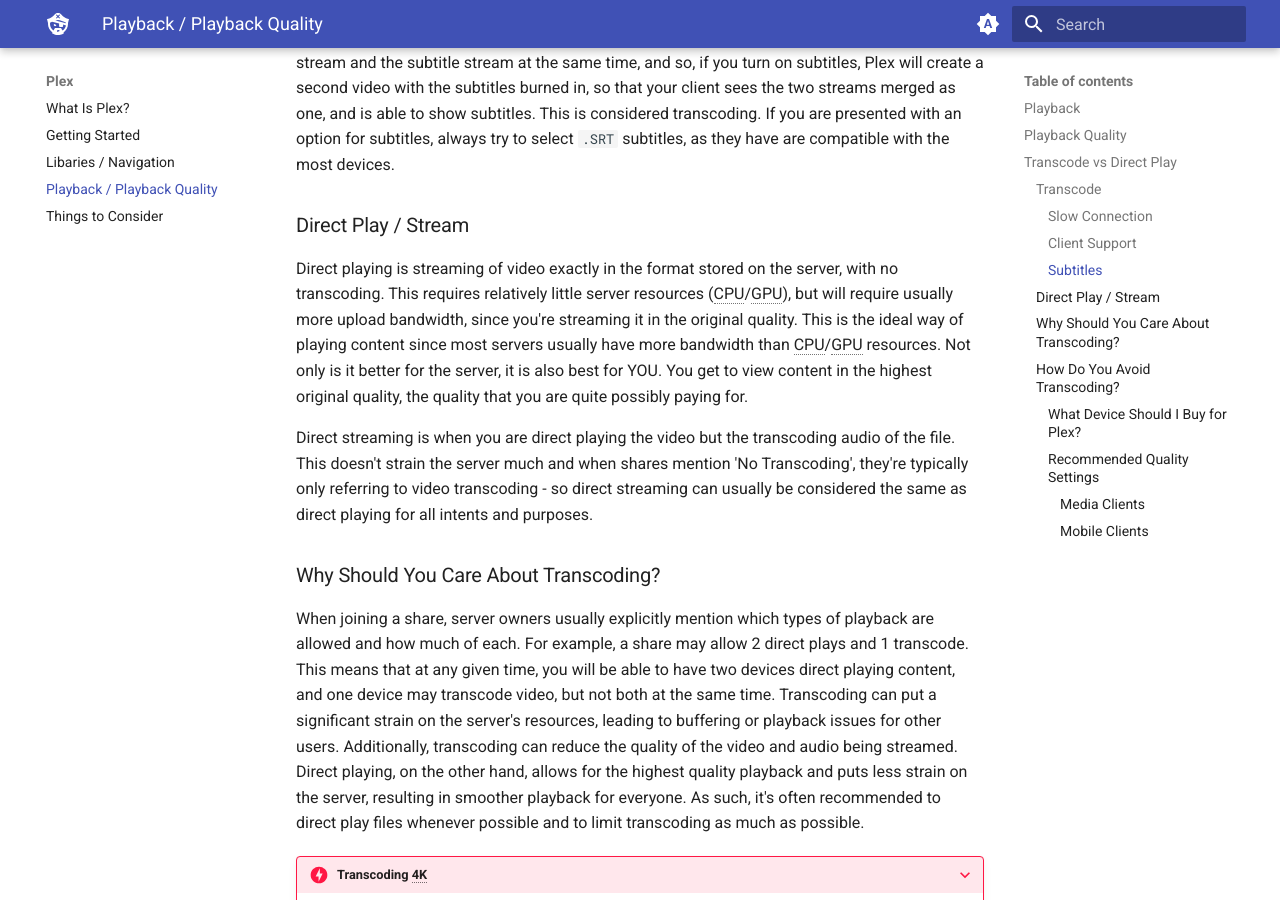
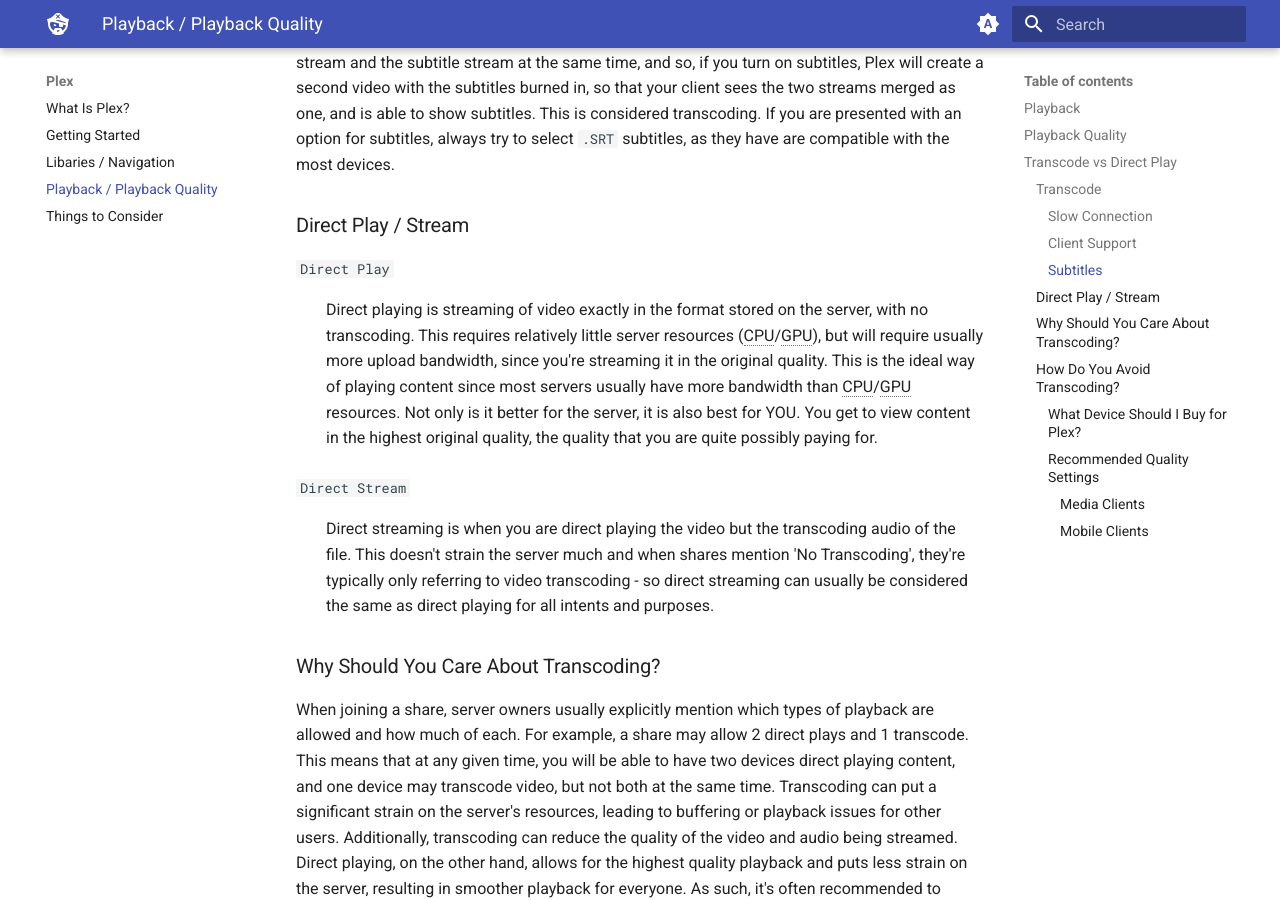
Before and after one commit to neomedia6989/docs-2, an MkDocs documentation site: the page built from docs/plex/playback.md, in a window 1280 px wide and 900 px high, scrolled down 1927 px. Built offline with MkDocs 1.6.1 and Material for MkDocs 9.7.7, drawn with Linux system fonts in a browser that asks for light colours.

Commit message:
Update playback.md

```diff
--- a/docs/plex/playback.md
+++ b/docs/plex/playback.md
@@ -38,9 +38,11 @@
 
 ### Direct Play / Stream
 
-Direct playing is streaming of video exactly in the format stored on the server, with no transcoding. This requires relatively little server resources (CPU/GPU), but will require usually more upload bandwidth, since you're streaming it in the original quality. This is the ideal way of playing content since most servers usually have more bandwidth than CPU/GPU resources. Not only is it better for the server, it is also best for YOU. You get to view content in the highest original quality, the quality that you are quite possibly paying for.
+`Direct Play`
+:    Direct playing is streaming of video exactly in the format stored on the server, with no transcoding. This requires relatively little server resources (CPU/GPU), but will require usually more upload bandwidth, since you're streaming it in the original quality. This is the ideal way of playing content since most servers usually have more bandwidth than CPU/GPU resources. Not only is it better for the server, it is also best for YOU. You get to view content in the highest original quality, the quality that you are quite possibly paying for.
 
-Direct streaming is when you are direct playing the video but the transcoding audio of the file. This doesn't strain the server much and when shares mention 'No Transcoding', they're typically only referring to video transcoding - so direct streaming can usually be considered the same as direct playing for all intents and purposes.
+`Direct Stream`
+:    Direct streaming is when you are direct playing the video but the transcoding audio of the file. This doesn't strain the server much and when shares mention 'No Transcoding', they're typically only referring to video transcoding - so direct streaming can usually be considered the same as direct playing for all intents and purposes.
 
 ### Why Should You Care About Transcoding?
 
```
